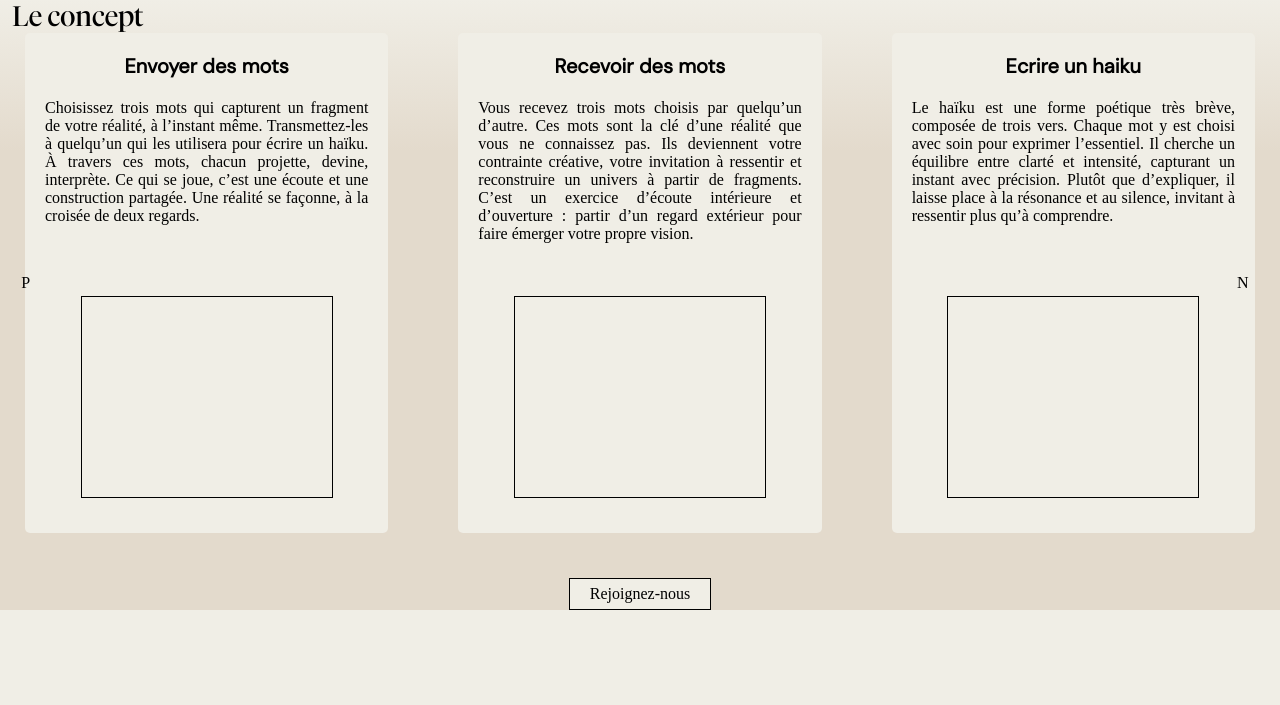
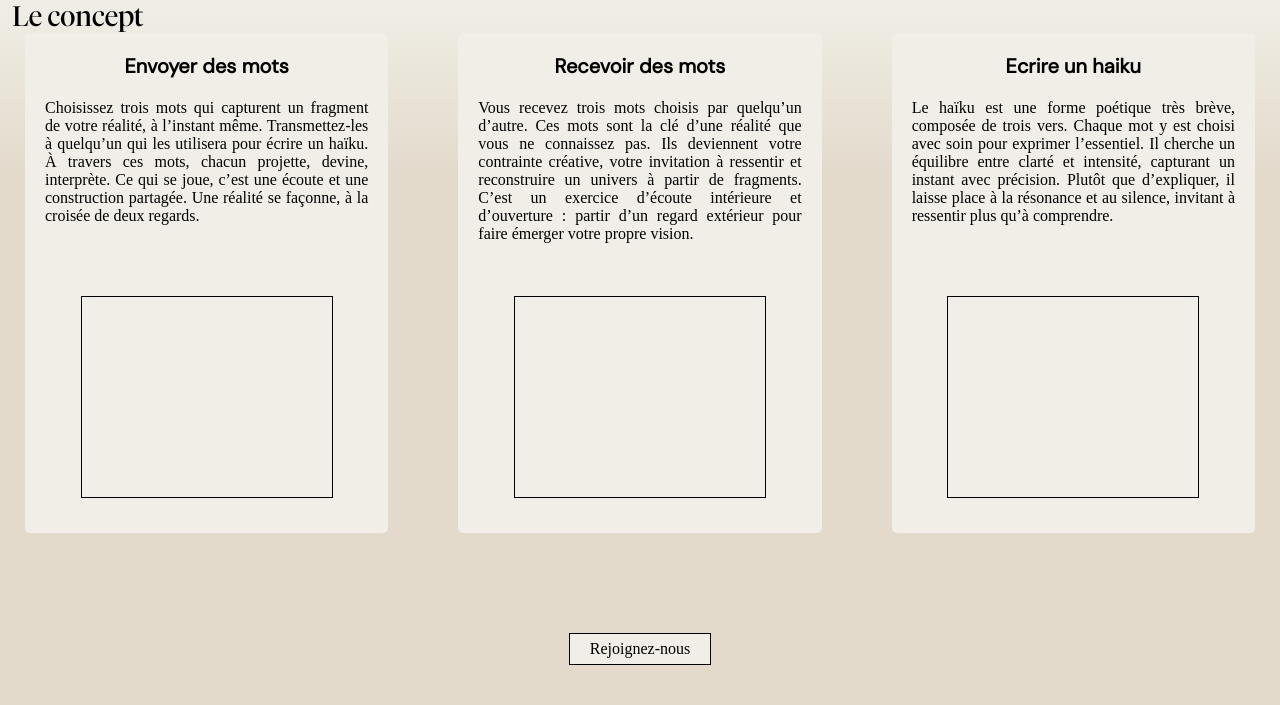
Before and after one commit to k-cpa/HaikUp, a Symfony app: template templates/landing/index.html.twig in a window 1280 px wide; the page is wider, and only the part inside the window is pictured. Shown: the part 265-970 px from the top of that part. Before the commit the page ends 875 px from the top of that part, so only its background shows below. Run offline with Twig, Linux system fonts and the light colour scheme; the template is opened without the code that fills it, so the values that code supplies are empty; style sheets or scripts are compiled from the project's sources; some libraries are stand-ins or nearby versions.

Commit message:
slider ok baby

```diff
--- a/assets/js/slider.js
+++ b/assets/js/slider.js
@@ -1,4 +1,6 @@
 import Swiper from 'swiper';
+import 'swiper/css';
+import 'swiper/css/pagination';
 import { Navigation, Pagination } from 'swiper/modules';
 
 // Import Swiper styles
@@ -29,7 +31,7 @@ export default class Slider {
             initialSlide: 0,
             spaceBetween: 20,
             loop: false,
-            watchOverflow: false,
+            watchOverflow: true,
 
             // Navigation arrows
             navigation: {
--- a/assets/styles/pages/_landing.scss
+++ b/assets/styles/pages/_landing.scss
@@ -40,6 +40,7 @@
 // CONCEPT
 .concept {
     @include mixin.flex(column, flex-start, flex-start);
+    padding-bottom: 40px; // changer plus tard
     background: var.$linearGradient;
 
 
@@ -59,21 +60,6 @@
 
         .swiper-container {
             width: 100%;
-            position: relative;
-
-            .swiper-button-prev {
-                position: absolute;
-                top: 50%;
-                left: 2%;
-                transform: translate(-50%, -50%);
-            }
-
-            .swiper-button-next {
-                position: absolute;
-                top: 50%;
-                right: 2%;
-                transform: translate(-50%, -50%);
-            }
         }
     }
 
@@ -120,8 +106,26 @@
         }
     }
 
+    .nav_slider {
+        @include mixin.flex;
+        width: 100%;
+        height: 100%;
+
+            .swiper-pagination-bullet {
+                background-color: var.$grayText;
+                width: 10px;
+                height: 10px;
+                opacity: .5;
+            }
+
+            .swiper-pagination-bullet-active {
+                background-color: var.$grayDarkText;
+                opacity: 1;
+            }
+    }
+
     .cta {
-        margin-top: 45px;
+        margin-top: 100px;
         align-self: center;
     }
 }
--- a/templates/landing/index.html.twig
+++ b/templates/landing/index.html.twig
@@ -79,8 +79,9 @@
                 </div>
             </div>
             {# Navigation slider #}
-            <div class="swiper-button-prev">P</div>
-            <div class="swiper-button-next">N</div>
+            <div class="nav_slider">
+                <div class="swiper-pagination"></div>
+            </div>
         </div>
     </div>
     <div class="cta">
```
